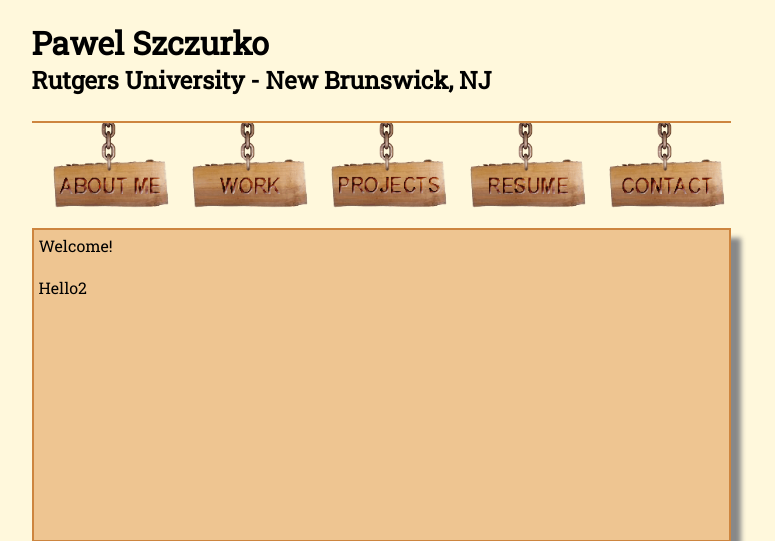
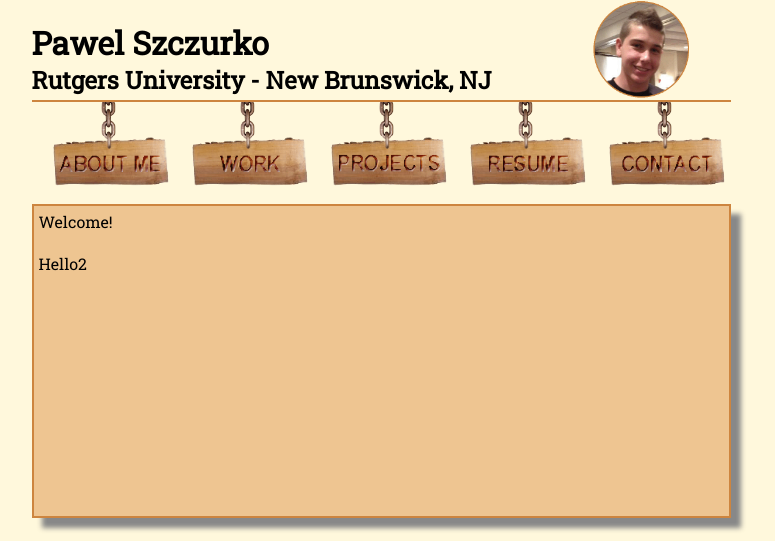
Before and after one commit to pawelSzu/Personal_website, a PHP site: page / in a window 1280 px wide. Shown: the top 541 px of the page, without its empty margins (259-1034 px from the left). Run offline with PHP 8.4, Linux system fonts and the light colour scheme.

Commit message:
rearranged files

```diff
--- a/style.css
+++ b/includes/styles.css
@@ -7,6 +7,21 @@
 *{
   margin: 0px;
   padding: 0px;
+}
+.pawelImg
+{
+	width:100px;
+	height:100px;
+}
+.headerText
+{
+	width:80%;
+	float:left;
+}
+.headerImg
+{
+	width:20%;
+	float:left
 }
 #container
 {
@@ -37,11 +52,12 @@
 .chainHolder
 {
 	width:139px;
-	height:45px;
+	height:42px;
 	float:left;
 }
 .chainImg
 {
+	top:-3px;/*aligns chains with top brown border*/
 	width:15px;
 	height:50px;
 	position:relative;
@@ -50,7 +66,7 @@
 }
 .chainMenu
 {
-	height:105px;
+	height:100px;
 }
 #sign
 {
--- a/index.html
+++ b/index.html
@@ -3,49 +3,55 @@
   <HEAD>
   	<link href='http://fonts.googleapis.com/css?family=Roboto+Slab' rel='stylesheet' type='text/css'>
 
-    <LINK href="normalize.css" rel="stylesheet" type="text/css">
-    <LINK href="style.css" rel="stylesheet" type="text/css">
+    <LINK href="includes/normalize.css" rel="stylesheet" type="text/css">
+    <LINK href="includes/styles.css" rel="stylesheet" type="text/css">
   </HEAD>
 
 <BODY>
 
 <div id="container">
 	<div id="header" >
-		<h1 style="margin-bottom:0;">Pawel Szczurko</h1><h2>Rutgers University - New Brunswick, NJ</h2>
+		<div class="headerText">
+				<h1 style="margin-bottom:0;">Pawel Szczurko</h1>
+				<h2>Rutgers University - New Brunswick, NJ</h2>
+		</div>
+		<div class="headerImg">
+				<img class="pawelImg" src="includes/pawel.gif" />
+		</div>
 	</div>
 	<div id="content">
 		<div class="chainMenu">
-			<div class="chainHolder"><img src="chain.gif" class="chainImg" /></div>
-			<div class="chainHolder"><img src="chain.gif" class="chainImg" /></div>
-			<div class="chainHolder"><img src="chain.gif" class="chainImg" /></div>
-			<div class="chainHolder"><img src="chain.gif" class="chainImg" /></div>
-			<div class="chainHolder"><img src="chain.gif" class="chainImg" /></div>
+			<div class="chainHolder"><img src="includes/chain.gif" class="chainImg" /></div>
+			<div class="chainHolder"><img src="includes/chain.gif" class="chainImg" /></div>
+			<div class="chainHolder"><img src="includes/chain.gif" class="chainImg" /></div>
+			<div class="chainHolder"><img src="includes/chain.gif" class="chainImg" /></div>
+			<div class="chainHolder"><img src="includes/chain.gif" class="chainImg" /></div>
 
 			<div class="signHolder">
 				<div id="sign" class="" onMouseOver="animateThis(this);" >
-					<a href="http://www.google.com"><img class="signImg" src="aboutme_y.gif" /></a>
+					<a href="http://www.google.com"><img class="signImg" src="includes/aboutme_y.gif" /></a>
 				</div>
 			</div>
 
 			<div class="signHolder">
 				<div id="sign" class="" onMouseOver="animateThis(this);" >
-					<a href="http://www.google.com"><img class="signImg" src="work_y.gif" /></a>
+					<a href="http://www.google.com"><img class="signImg" src="includes/work_y.gif" /></a>
 				</div>
 			</div>
 
 			<div class="signHolder">
 				<div id="sign" class="" onMouseOver="animateThis(this);" >
-					<a href="http://www.google.com"><img class="signImg" src="projects_y.gif" /></a>
+					<a href="http://www.google.com"><img class="signImg" src="includes/projects_y.gif" /></a>
 				</div>
 			</div>
 			<div class="signHolder">
 				<div id="sign" class="" onMouseOver="animateThis(this);" >
-					<a href="http://www.google.com"><img class="signImg" src="resume_y.gif" /></a>
+					<a href="http://www.google.com"><img class="signImg" src="includes/resume_y.gif" /></a>
 				</div>
 			</div>
 			<div class="signHolder">
 				<div id="sign" class="" onMouseOver="animateThis(this);" >
-					<a href="http://www.google.com"><img class="signImg" src="contact_y.gif" /></a>
+					<a href="http://www.google.com"><img class="signImg" src="includes/contact_y.gif" /></a>
 				</div>
 			</div>
 		</div>
```
Also changed, not shown: includes/aboutme_y.gif (renamed from aboutme_y.gif), includes/chain.gif (renamed from chain.gif), includes/contact_y.gif (renamed from contact_y.gif), includes/normalize.css (renamed from normalize.css), includes/pawel.gif (added), includes/projects_y.gif (renamed from projects_y.gif), includes/resume_y.gif (renamed from resume_y.gif), includes/wood.gif (renamed from wood.gif), includes/wood.jpg (renamed from wood.jpg), includes/work_y.gif (renamed from work_y.gif), 4 other files.
